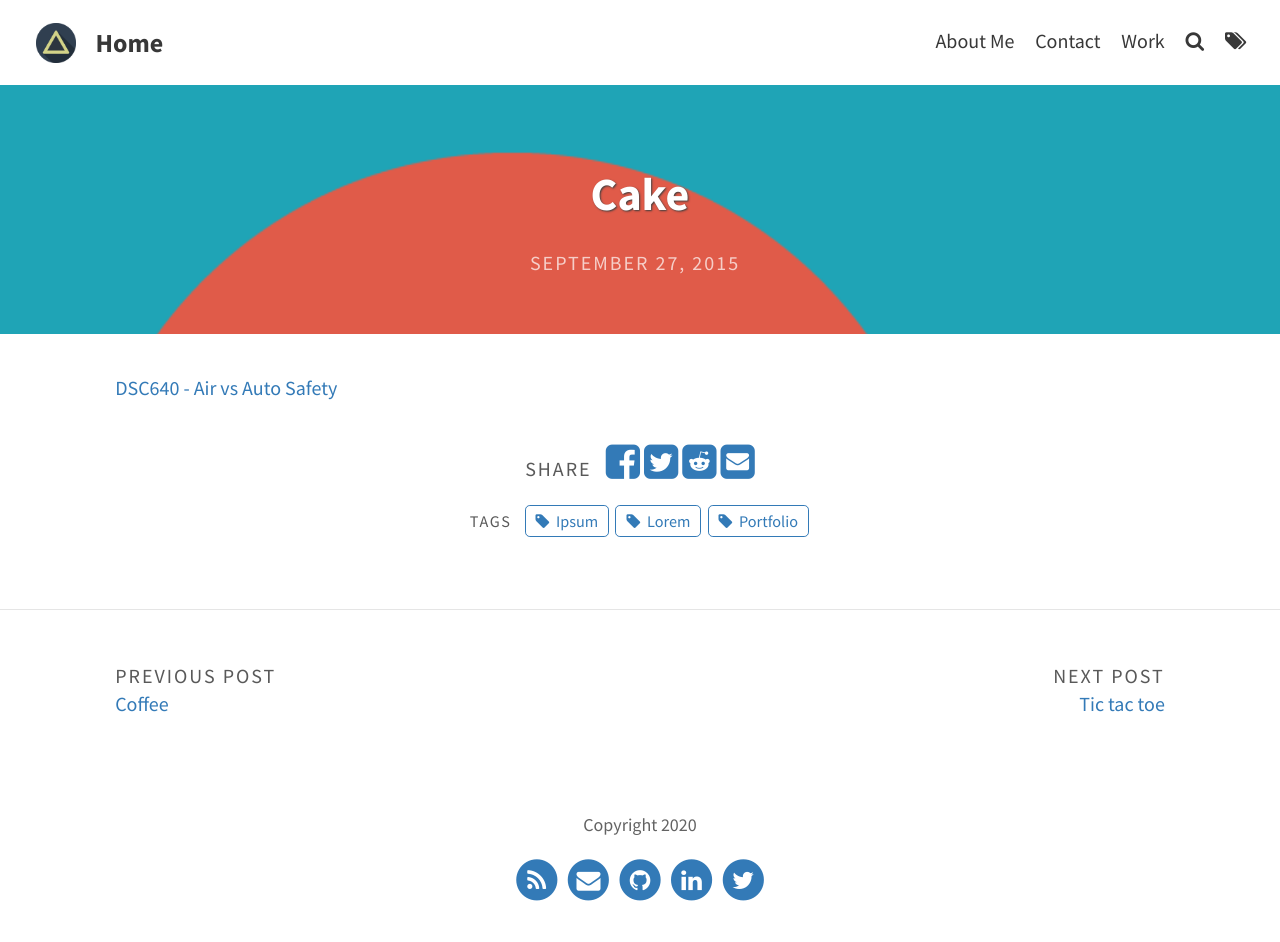
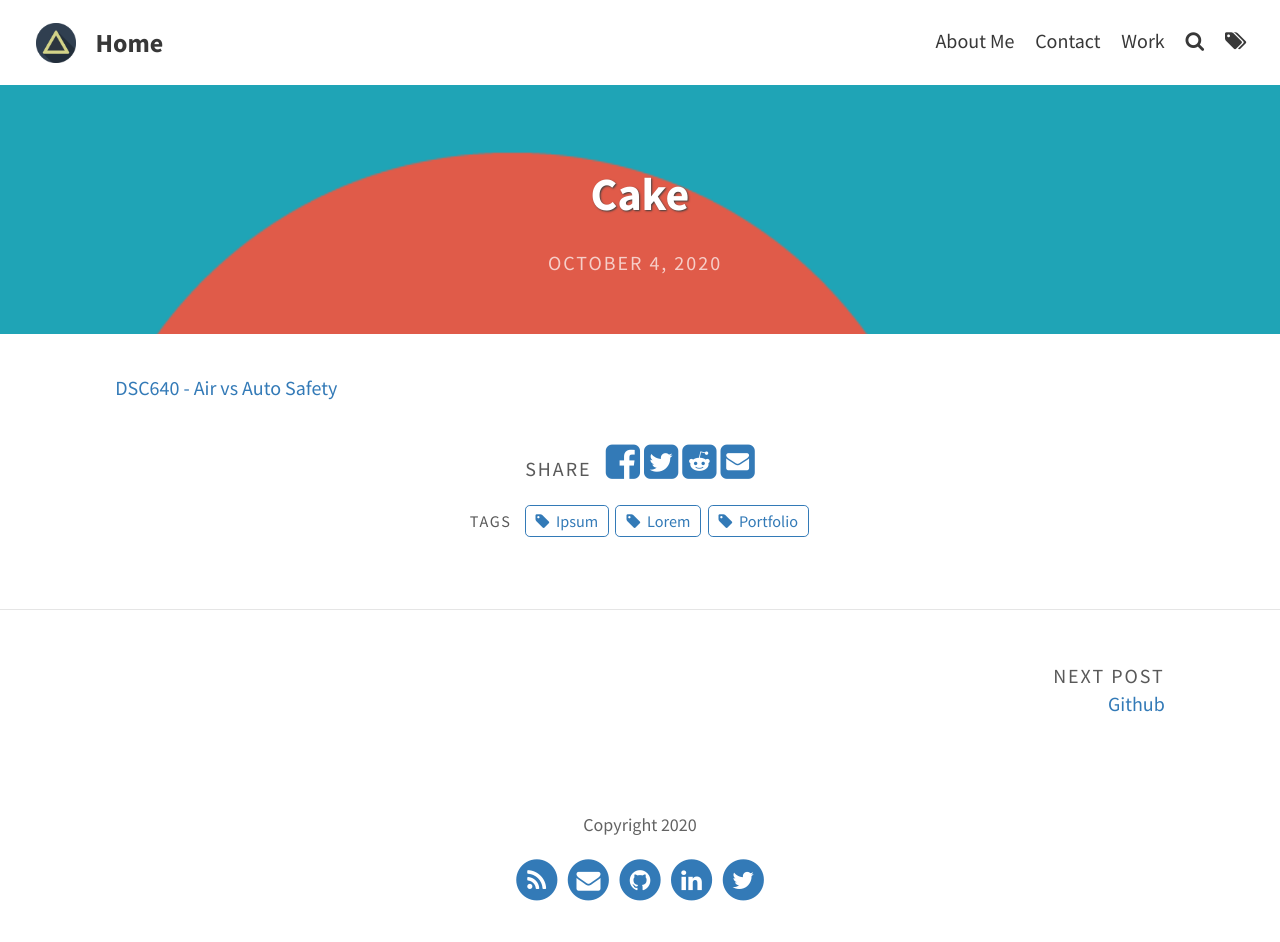
Before and after one commit to knmoses/knmoses.github.io, a Jekyll site: the page built from _portfolio/cake.md, in a window 1280 px wide. Built offline with Jekyll 4.4.1, drawn with Linux system fonts in a browser that asks for light colours.

Commit message:
Update cake.md

```diff
--- a/_portfolio/cake.md
+++ b/_portfolio/cake.md
@@ -3,7 +3,7 @@ layout: post
 title: Cake
 feature-img: "assets/img/portfolio/cake.png"
 img: "assets/img/portfolio/cake.png"
-date: 27 September 2015
+date: 04 October 2020
 tags: [Lorem, Ipsum, Portfolio]
 ---
 
```
